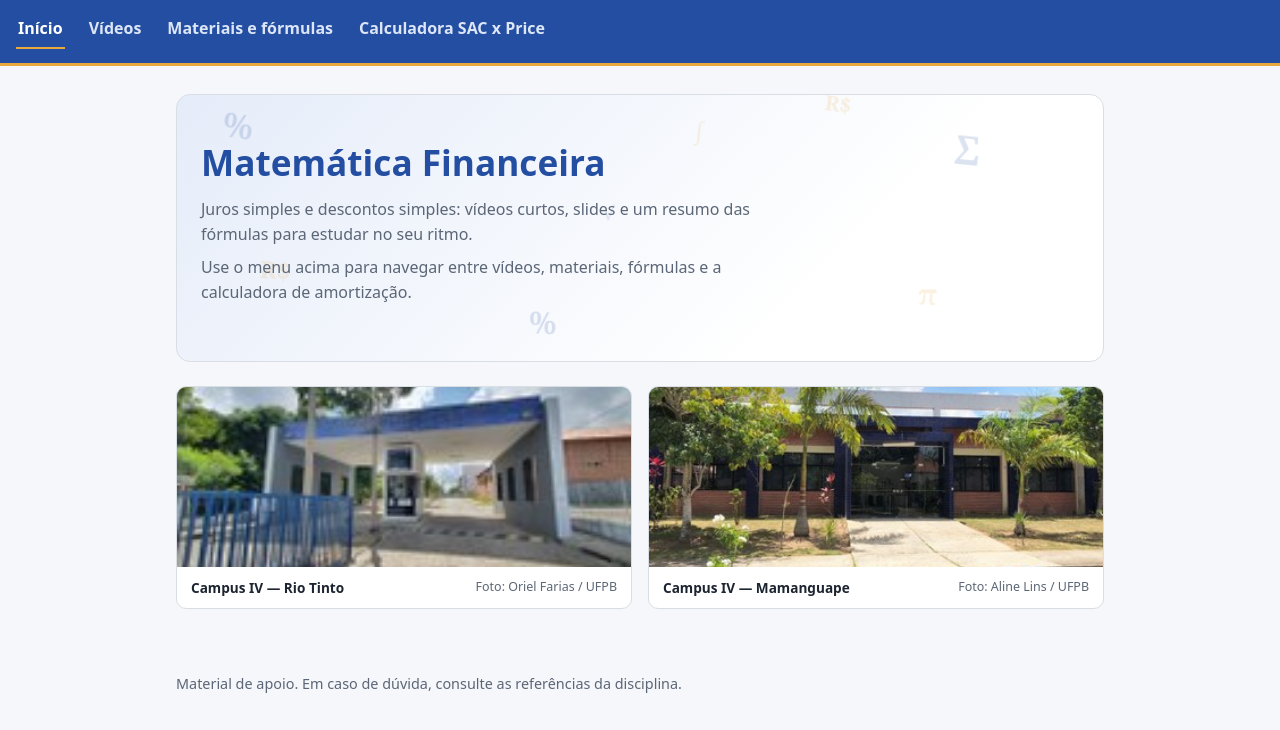
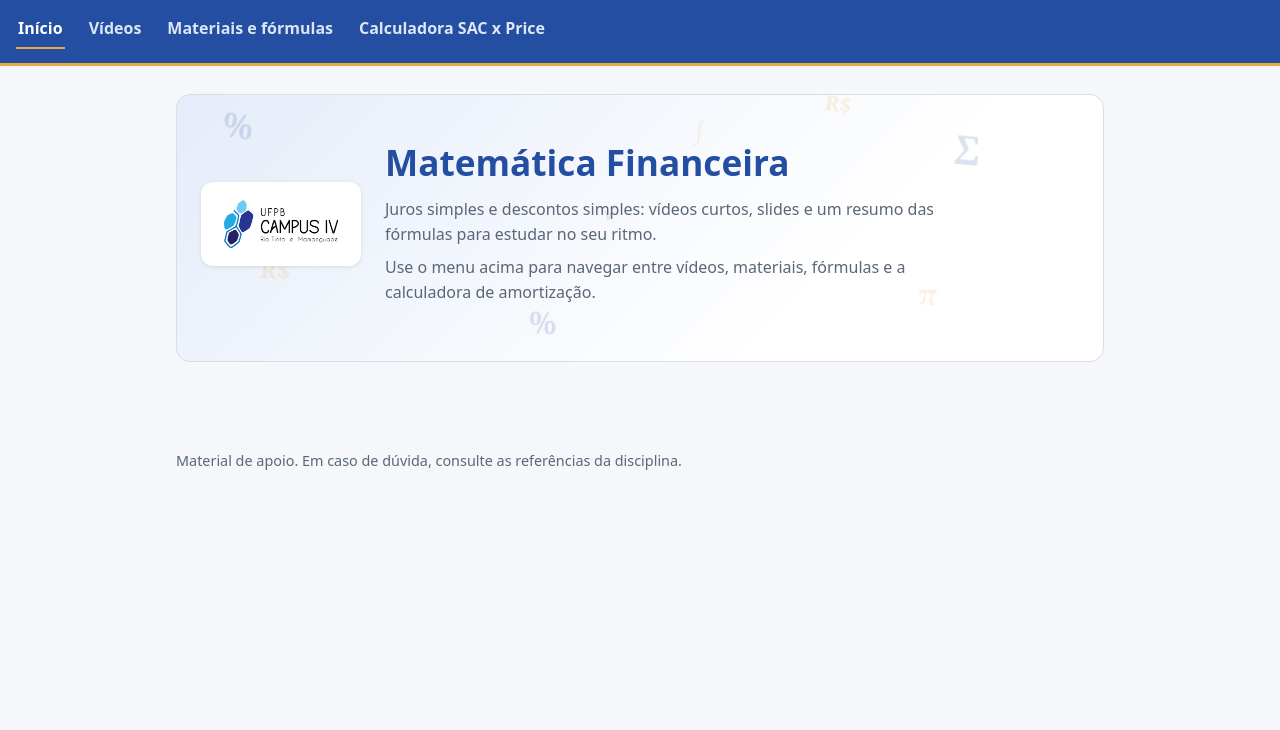
Before and after one commit to andrefbrandao21/matematica-financeira, a plain HTML site: page index.html in a window 1280 px wide. Drawn offline with Linux system fonts and the light colour scheme.

Commit message:
Troca fotos dos campi pela logo oficial do Campus IV
Remove as fotos de Rio Tinto/Mamanguape do bloco Inicio e usa a
logo "UFPB Campus IV" (fornecida pelo usuario) ao lado do titulo,
em um cartao branco para funcionar tambem no modo escuro.

```diff
--- a/index.html
+++ b/index.html
@@ -76,7 +76,15 @@
     border: 1px solid var(--border);
     margin-bottom: 24px;
   }
-  .hero-content { position: relative; z-index: 1; }
+  .hero-content { position: relative; z-index: 1; display: flex; gap: 24px; align-items: center; flex-wrap: wrap; }
+  .hero-logo {
+    flex-shrink: 0;
+    background: #ffffff;
+    border-radius: 12px;
+    padding: 10px 16px;
+    box-shadow: 0 1px 4px rgba(0,0,0,.1);
+  }
+  .hero-logo img { display: block; height: 64px; width: auto; }
   .hero-icons { position: absolute; inset: 0; overflow: hidden; pointer-events: none; }
   .float-icon {
     position: absolute;
@@ -102,30 +110,6 @@
   .i6 { top: 10%; left: 56%; font-size: 1.6rem; animation-duration: 15s; animation-delay: .8s; }
   .i7 { top: 78%; left: 38%; font-size: 1.9rem; animation-duration: 17s; animation-delay: 2.5s; }
   .i8 { top: 4%;  left: 70%; font-size: 1.3rem; animation-duration: 11s; animation-delay: .3s; }
-  .campus-grid {
-    display: grid;
-    gap: 16px;
-    grid-template-columns: repeat(auto-fit, minmax(240px, 1fr));
-  }
-  .campus-grid figure {
-    margin: 0;
-    background: var(--surface);
-    border: 1px solid var(--border);
-    border-radius: 10px;
-    overflow: hidden;
-  }
-  .campus-grid img { width: 100%; height: 180px; object-fit: cover; display: block; }
-  .campus-grid figcaption {
-    padding: 10px 14px;
-    font-size: .85rem;
-    color: var(--muted);
-    display: flex;
-    justify-content: space-between;
-    gap: 8px;
-    flex-wrap: wrap;
-  }
-  .campus-grid figcaption strong { color: var(--text); }
-  .campus-grid figcaption span { font-size: .78rem; }
   h2 { font-size: 1.4rem; margin: 0 0 16px; }
   .secao ul.files + h2 { margin-top: 28px; }
   .grid { display: grid; gap: 16px; grid-template-columns: repeat(auto-fit, minmax(min(100%, 420px), 1fr)); }
@@ -282,21 +266,15 @@
         <span class="float-icon i8 gold">R$</span>
       </div>
       <div class="hero-content">
-        <h1>Matemática Financeira</h1>
-        <p>Juros simples e descontos simples: vídeos curtos, slides e um resumo das fórmulas para estudar no seu ritmo.</p>
-        <p>Use o menu acima para navegar entre vídeos, materiais, fórmulas e a calculadora de amortização.</p>
+        <div class="hero-logo">
+          <img src="img/logo-campus4.png" alt="UFPB Campus IV — Rio Tinto e Mamanguape">
+        </div>
+        <div>
+          <h1>Matemática Financeira</h1>
+          <p>Juros simples e descontos simples: vídeos curtos, slides e um resumo das fórmulas para estudar no seu ritmo.</p>
+          <p>Use o menu acima para navegar entre vídeos, materiais, fórmulas e a calculadora de amortização.</p>
+        </div>
       </div>
-    </div>
-
-    <div class="campus-grid">
-      <figure>
-        <img src="img/campus4-rio-tinto.jpg" alt="Entrada do CCAE, Campus IV da UFPB, em Rio Tinto (PB)">
-        <figcaption><strong>Campus IV — Rio Tinto</strong><span>Foto: Oriel Farias / UFPB</span></figcaption>
-      </figure>
-      <figure>
-        <img src="img/campus4-mamanguape.jpg" alt="Fachada do CCAE, Campus IV da UFPB, em Mamanguape (PB)">
-        <figcaption><strong>Campus IV — Mamanguape</strong><span>Foto: Aline Lins / UFPB</span></figcaption>
-      </figure>
     </div>
   </section>
 
```
Also changed, not shown: img/campus4-mamanguape.jpg (deleted), img/campus4-rio-tinto.jpg (deleted), img/logo-campus4.png (added).
